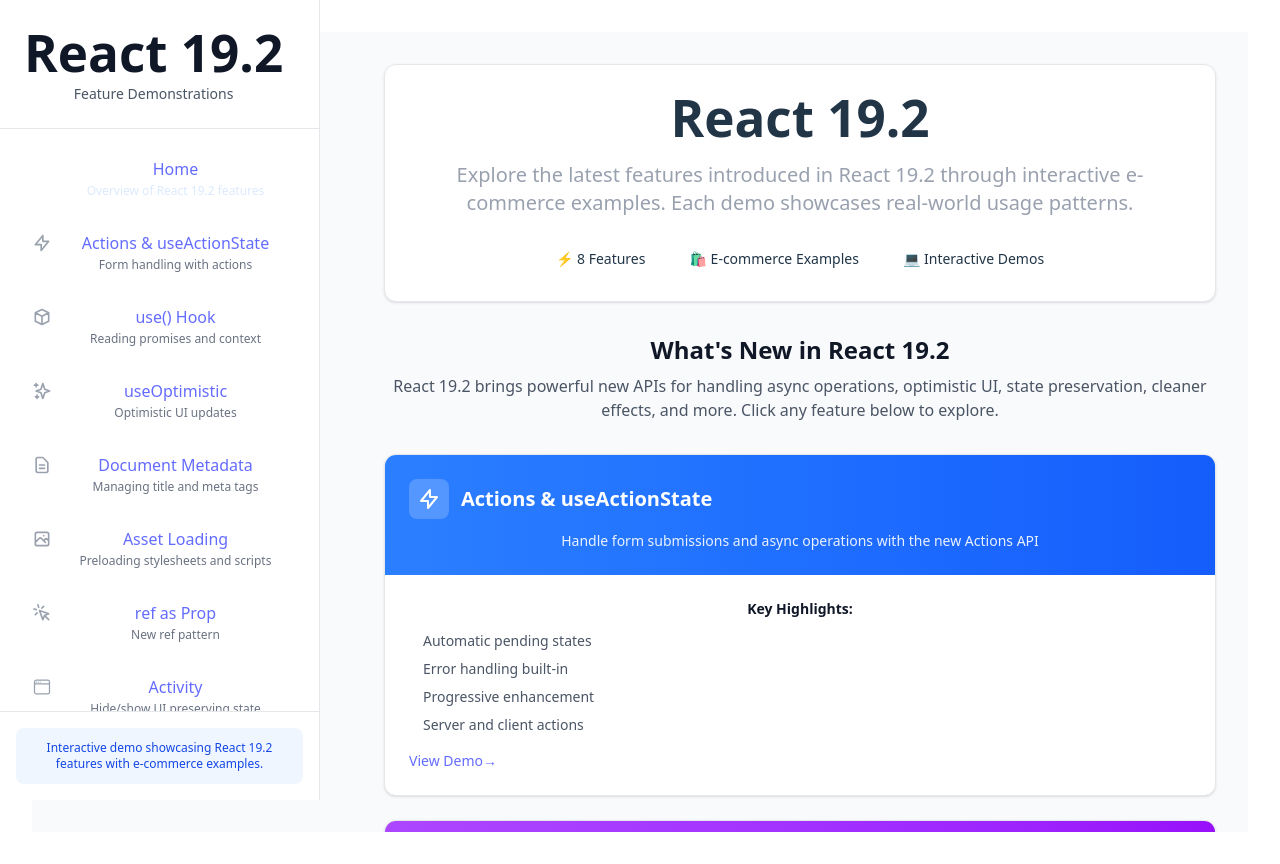
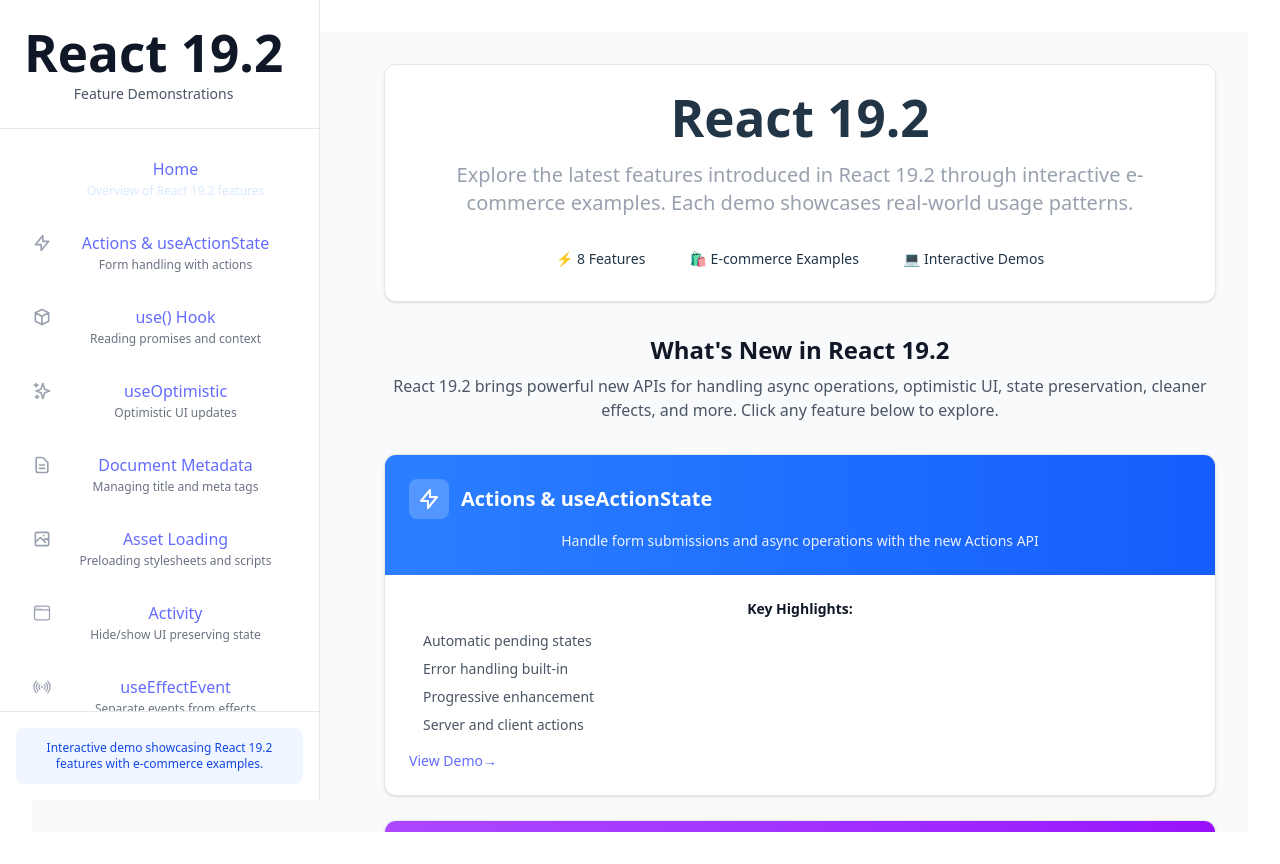
Before and after one commit to hectorbiminchumo/features-react, a React (Vite) app: page / in a window 1280 px wide. Built offline with nearby package versions, Linux system fonts and the light colour scheme.

Commit message:
updating navigationItems

```diff
--- a/src/components/Layout.jsx
+++ b/src/components/Layout.jsx
@@ -49,12 +49,12 @@
     icon: PhotoIcon,
     description: 'Preloading stylesheets and scripts'
   },
-  {
-    name: 'ref as Prop',
-    path: '/ref-prop',
-    icon: CursorArrowRaysIcon,
-    description: 'New ref pattern'
-  },
+  // {
+  //   name: 'ref as Prop',
+  //   path: '/ref-prop',
+  //   icon: CursorArrowRaysIcon,
+  //   description: 'New ref pattern'
+  // },
   {
     name: 'Activity',
     path: '/activity',
--- a/src/pages/Home.jsx
+++ b/src/pages/Home.jsx
@@ -76,19 +76,19 @@
     ],
     color: 'from-orange-500 to-orange-600'
   },
-  {
-    title: 'ref as Prop',
-    path: '/ref-prop',
-    icon: CursorArrowRaysIcon,
-    description: 'Pass refs directly as props without forwardRef wrapper',
-    highlights: [
-      'Simpler API',
-      'No forwardRef needed',
-      'Better TypeScript support',
-      'Cleaner code'
-    ],
-    color: 'from-indigo-500 to-indigo-600'
-  },
+  // {
+  //   title: 'ref as Prop',
+  //   path: '/ref-prop',
+  //   icon: CursorArrowRaysIcon,
+  //   description: 'Pass refs directly as props without forwardRef wrapper',
+  //   highlights: [
+  //     'Simpler API',
+  //     'No forwardRef needed',
+  //     'Better TypeScript support',
+  //     'Cleaner code'
+  //   ],
+  //   color: 'from-indigo-500 to-indigo-600'
+  // },
   {
     title: 'Activity',
     path: '/activity',
```
